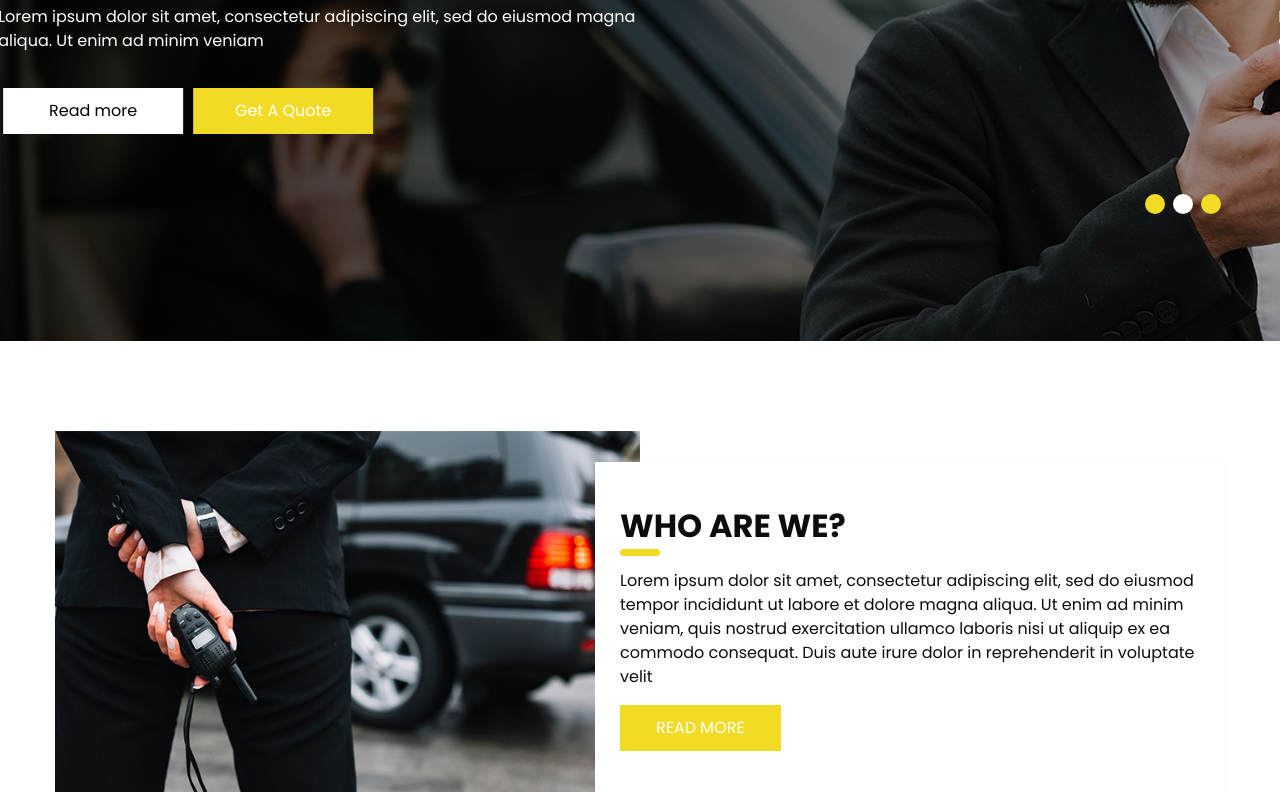
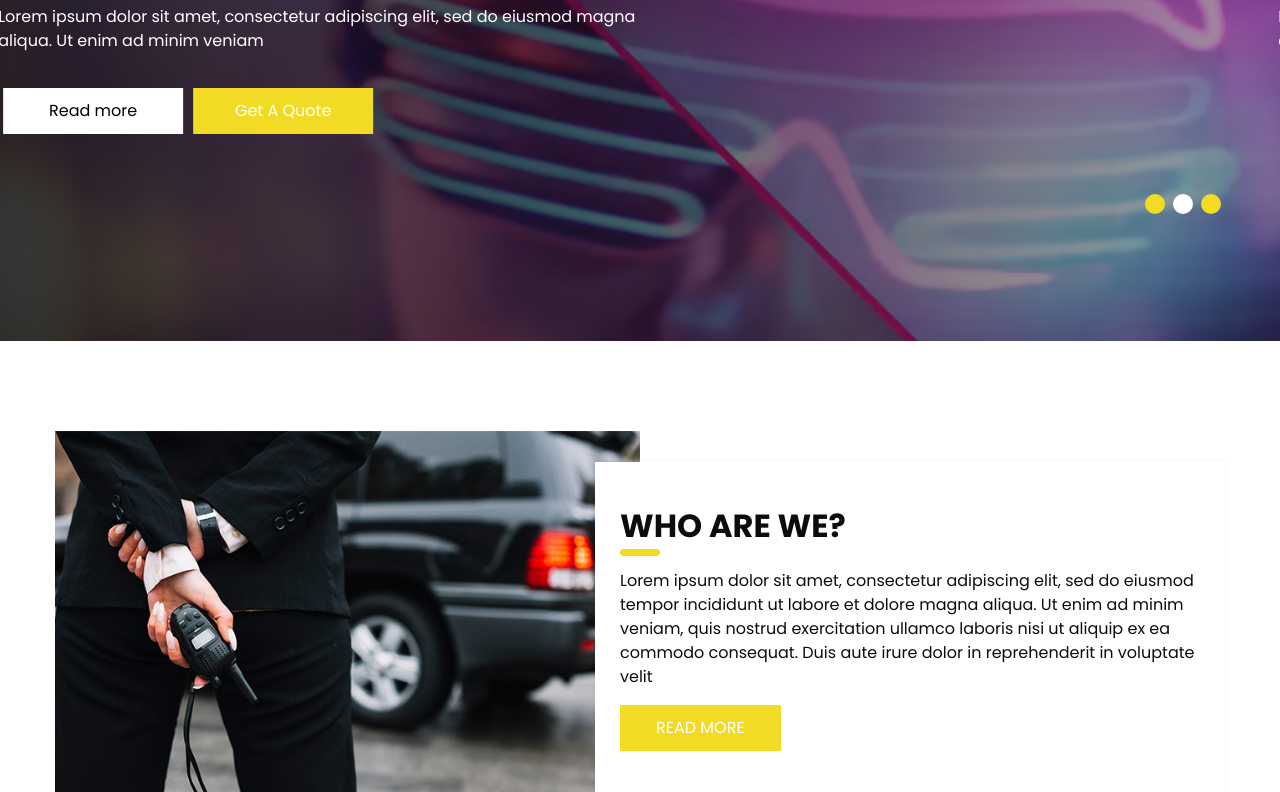
Before and after one commit to shravan-kumar-nalacharla/project-website, a plain HTML site: page index.html in a window 1280 px wide. Shown: the part 459-1251 px from the top of the page. Drawn offline with Linux system fonts and the light colour scheme.

Commit message:
Update index.html

```diff
--- a/index.html
+++ b/index.html
@@ -32,7 +32,7 @@
     <!-- header section strats -->
     <div class="hero_bg_box">
       <div class="img-box">
-        <img src="images/hero-bg.jpg" alt="">
+        <img src="images/sapphire1.png" alt="">
       </div>
     </div>
 
```
